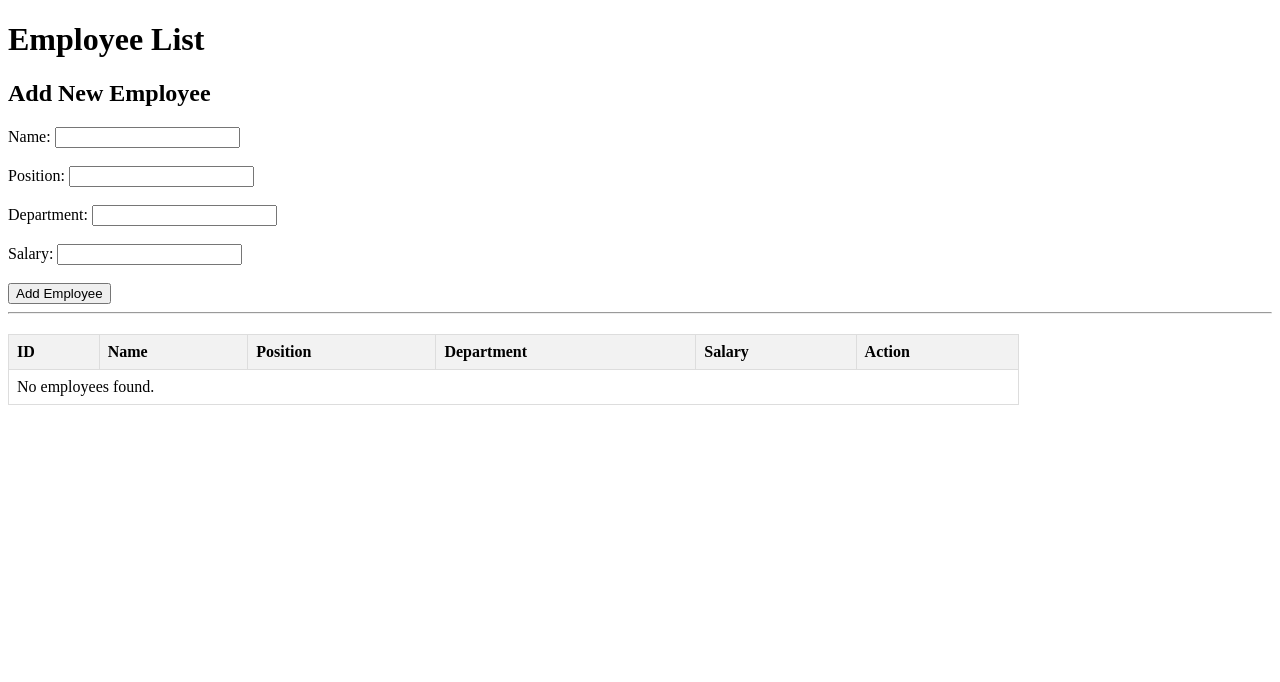
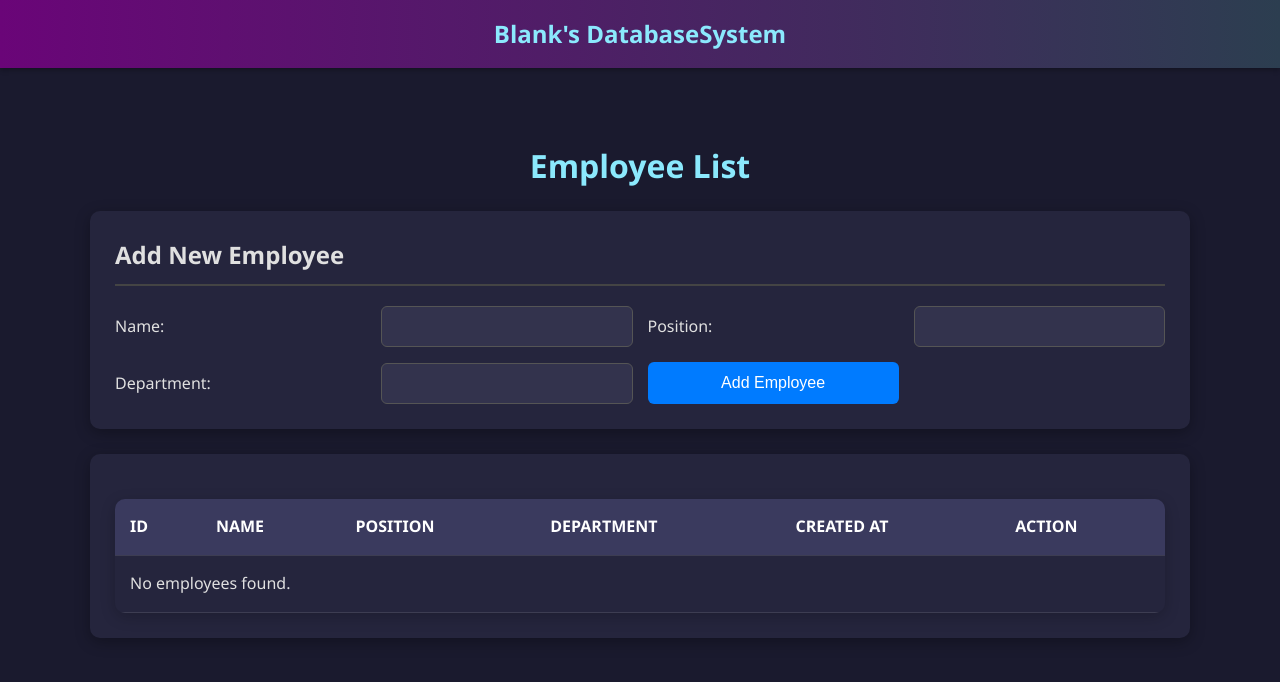
Before and after one commit to BlankTsai/Database-System-2025, a Flask app: page / in a window 1280 px wide. Shown: the top 682 px of the page. Run offline with Flask 3, Linux system fonts and the light colour scheme; data that the repository does not hold is empty.

Commit message:
Epic Update

```diff
--- a/app.py
+++ b/app.py
@@ -1,5 +1,6 @@
 from flask import Flask, render_template, request, redirect, url_for
 import mysql.connector
+from datetime import datetime
 
 app = Flask(__name__)
 
@@ -7,7 +8,7 @@ app = Flask(__name__)
 db_config = {
     'host': 'localhost',
     'user': 'root',
-    'password': 'blank940658',  # 改成你自己的密碼
+    'password': 'blank940658',
     'database': 'employeesystem'
 }
 
@@ -19,13 +20,15 @@ def show_employees():
         name = request.form['name']
         position = request.form['position']
         department = request.form['department']
-        salary = request.form['salary']
+
+        # 獲取當前時間並格式化
+        created_at = datetime.now().strftime('%Y-%m-%d %H:%M:%S')
 
         try:
             conn = mysql.connector.connect(**db_config)
             cursor = conn.cursor()
-            sql = "INSERT INTO employees (name, position, department, salary) VALUES (%s, %s, %s, %s)"
-            cursor.execute(sql, (name, position, department, salary))
+            sql = "INSERT INTO employees (name, position, department, created_at) VALUES (%s, %s, %s, %s)"
+            cursor.execute(sql, (name, position, department, created_at))
             conn.commit()
             return redirect(url_for('show_employees'))
         except mysql.connector.Error as err:
--- /dev/null
+++ b/static/style.css
@@ -0,0 +1,135 @@
+body {
+    font-family: 'Segoe UI', Tahoma, Geneva, Verdana, sans-serif;
+    background-color: #1a1a2e; /* 深色背景 */
+    color: #e0e0e0; /* 淺色文字 */
+    line-height: 1.6;
+    margin: 0;
+    padding: 0;
+}
+
+.top-bar {
+    background: linear-gradient(to right, #6a0578, #2c3e50); /* 紫色到藍色漸變 */
+    color: white;
+    padding: 15px 30px;
+    box-shadow: 0 2px 5px rgba(0, 0, 0, 0.3);
+    position: sticky;
+    top: 0;
+    z-index: 1000;
+}
+
+.top-bar-title {
+    margin: 0;
+    font-size: 24px;
+    font-weight: 600;
+}
+
+.container {
+    width: 90%;
+    max-width: 1100px;
+    margin: 30px auto;
+    padding: 20px;
+}
+
+h1 {
+    text-align: center;
+    color: #8be9fd; /* 淺藍色標題 */
+    margin-bottom: 20px;
+}
+
+.card {
+    background: #25253d; /* 深色卡片背景 */
+    padding: 25px;
+    border-radius: 10px;
+    box-shadow: 0 4px 15px rgba(0, 0, 0, 0.3);
+    margin-bottom: 25px;
+}
+
+h2 {
+    color: #e0e0e0;
+    border-bottom: 2px solid #444;
+    padding-bottom: 10px;
+    margin-top: 0;
+}
+
+form {
+    display: grid;
+    grid-template-columns: repeat(auto-fit, minmax(200px, 1fr));
+    gap: 15px;
+    align-items: center;
+}
+
+label {
+    color: #e0e0e0;
+}
+
+input[type="text"] {
+    width: 100%;
+    padding: 12px;
+    border: 1px solid #555;
+    border-radius: 6px;
+    box-sizing: border-box;
+    background-color: #33334d;
+    color: #fff;
+}
+
+button[type="submit"] {
+    padding: 12px 25px;
+    border: none;
+    border-radius: 6px;
+    cursor: pointer;
+    background-color: #007bff;
+    color: #fff;
+    font-size: 16px;
+    transition: background-color 0.3s, transform 0.2s;
+}
+
+button[type="submit"]:hover {
+    background-color: #0056b3;
+    transform: translateY(-2px);
+}
+
+table {
+    width: 100%;
+    border-collapse: separate;
+    border-spacing: 0;
+    margin-top: 20px;
+    border-radius: 10px;
+    overflow: hidden;
+    box-shadow: 0 4px 15px rgba(0, 0, 0, 0.2);
+}
+
+th, td {
+    border-bottom: 1px solid #3d3d52;
+    padding: 15px;
+    text-align: left;
+}
+
+th {
+    background-color: #3a3a5e;
+    color: #fff;
+    font-weight: 600;
+    text-transform: uppercase;
+}
+
+tbody tr:nth-child(even) {
+    background-color: #2e2e42;
+}
+
+tbody tr:hover {
+    background-color: #3b3b55;
+}
+
+.delete-btn {
+    background-color: #dc3545;
+    color: #fff;
+    border: none;
+    padding: 8px 15px;
+    border-radius: 6px;
+    cursor: pointer;
+    font-size: 14px;
+    transition: background-color 0.3s;
+}
+
+.delete-btn:hover {
+    background-color: #c82333;
+}
--- a/templates/employees.html
+++ b/templates/employees.html
@@ -3,48 +3,34 @@
 <head>
     <meta charset="UTF-8">
     <meta name="viewport" content="width=device-width, initial-scale=1.0">
-    <title>Employee List</title>
-    <style>
-        table {
-            width: 80%;
-            border-collapse: collapse;
-            margin: 20px 0;
-        }
-        th, td {
-            border: 1px solid #ddd;
-            padding: 8px;
-            text-align: left;
-        }
-        th {
-            background-color: #f2f2f2;
-        }
-        form {
-            display: inline;
-        }
-    </style>
+    <title>Blank's Employee System</title>
+    <link rel="stylesheet" href="{{ url_for('static', filename='style.css') }}">
 </head>
 <body>
+    <nav class="top-bar">
+        <h1 class="top-bar-title">Blank's DatabaseSystem</h1>
+    </nav>
+
+    <div class="container">
         <h1>Employee List</h1>
 
+        <div class="form-section card">
             <h2>Add New Employee</h2>
             <form method="POST" action="/">
                 <label for="name">Name:</label>
-        <input type="text" name="name" required><br><br>
+                <input type="text" name="name" required>
 
                 <label for="position">Position:</label>
-        <input type="text" name="position" required><br><br>
+                <input type="text" name="position" required>
 
                 <label for="department">Department:</label>
-        <input type="text" name="department" required><br><br>
-
-        <label for="salary">Salary:</label>
-        <input type="number" name="salary" required><br><br>
+                <input type="text" name="department" required>
 
                 <button type="submit">Add Employee</button>
             </form>
+        </div>
 
-    <hr>
-
+        <div class="table-section card">
             <table>
                 <thead>
                     <tr>
@@ -52,7 +38,7 @@
                         <th>Name</th>
                         <th>Position</th>
                         <th>Department</th>
-                <th>Salary</th>
+                        <th>Created At</th>
                         <th>Action</th>
                     </tr>
                 </thead>
@@ -63,10 +49,10 @@
                         <td>{{ employee['name'] }}</td>
                         <td>{{ employee['position'] }}</td>
                         <td>{{ employee['department'] }}</td>
-                <td>{{ employee['salary'] }}</td>
+                        <td>{{ employee['created_at'] }}</td>
                         <td>
                             <form method="POST" action="{{ url_for('delete_employee', employee_id=employee['id']) }}">
-                        <button type="submit" onclick="return confirm('確定要刪掉 {{ employee['name'] }} 嗎？')">Delete</button>
+                                <button type="submit" class="delete-btn" onclick="return confirm('確定要刪除 {{ employee['name'] }} 嗎？')">Delete</button>
                             </form>
                         </td>
                     </tr>
@@ -77,5 +63,7 @@
                     {% endfor %}
                 </tbody>
             </table>
+        </div>
+    </div>
 </body>
 </html>
```
Lines whose indentation alone changed are shown as unchanged.
